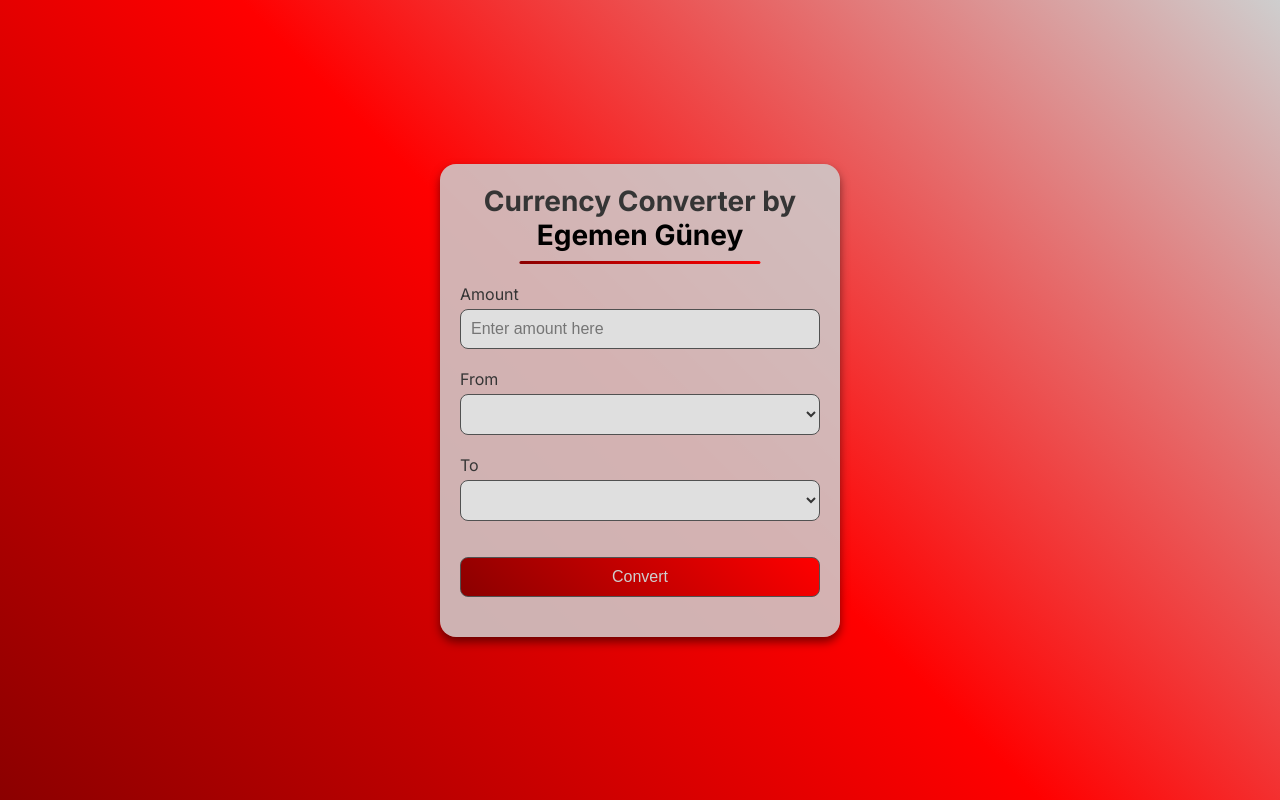
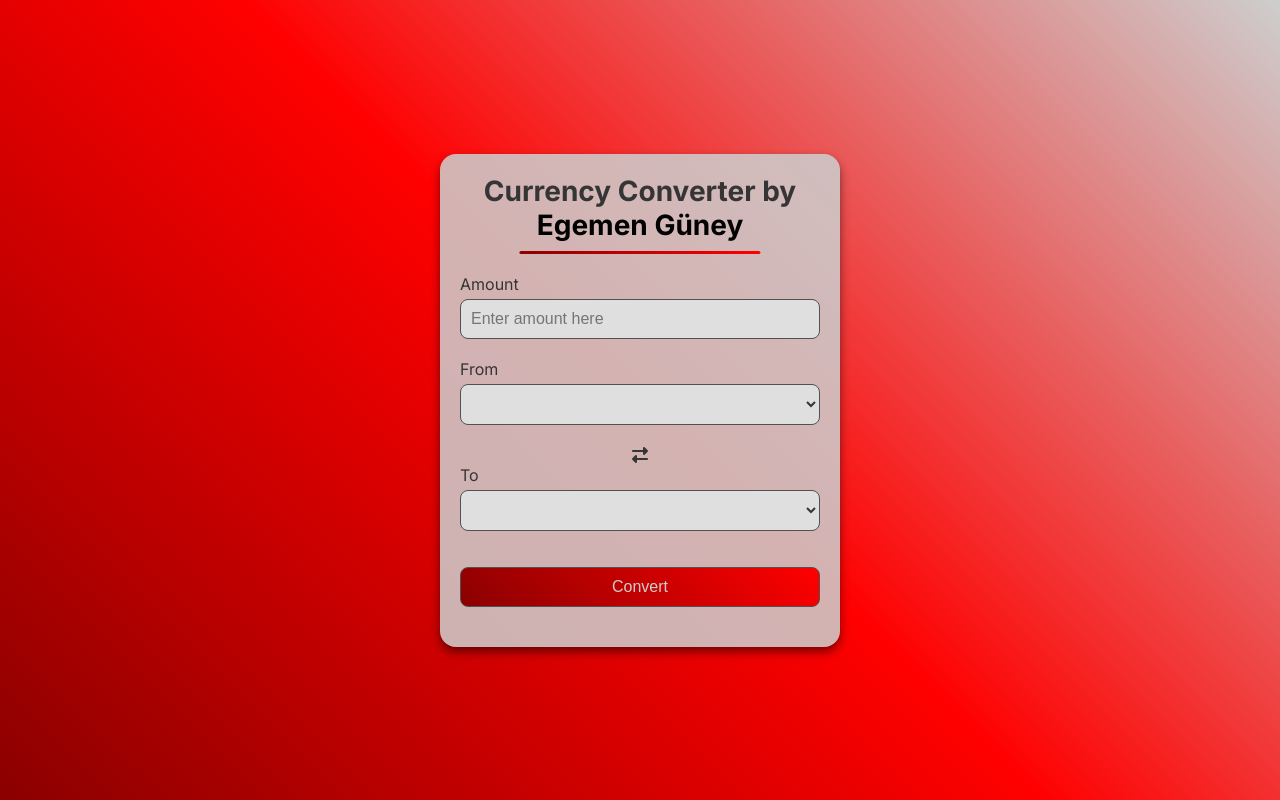
Before and after one commit to egemen-guney/currencyconverter-by-egemenguney, a plain HTML site: page index.html in a window 1280 px wide. Drawn offline with Linux system fonts and the light colour scheme; no server answers.

Commit message:
added and styled a non-functional (for the moment) swap currencies button

```diff
--- a/index.html
+++ b/index.html
@@ -14,6 +14,9 @@
     <link rel="icon" href="images/icons/android-chrome-512x512.png" type="image/png" sizes="512x512">
     <title>Currency Converter by Egemen Güney</title>
     <link rel="stylesheet" href="style.css">
+    <link rel="stylesheet" href="https://cdnjs.cloudflare.com/ajax/libs/font-awesome/6.7.2/css/all.min.css"
+    integrity="sha512-Evv84Mr4kqVGRNSgIGL/F/aIDqQb7xQ2vcrdIwxfjThSH8CSR7PBEakCr51Ck+w+/U6swU2Im1vVX0SVk9ABhg=="
+    crossorigin="anonymous" referrerpolicy="no-referrer" />
 </head>
 <body>
     <div class="container">
@@ -30,7 +33,9 @@
                 <label for="from">From</label>
                 <select id="from"> <!-- api --> </select>
             </div>
-
+            <div class="switch">
+                <i class="fas fa-exchange-alt" id="switch-button" title="Swap currencies"></i>
+            </div>
             <div class="form-group">
                 <label for="to">To</label>
                 <select id="to"> <!-- api --> </select>
--- a/style.css
+++ b/style.css
@@ -88,6 +88,21 @@ input:focus, select:focus {
     color: var(--text-color);
 }
 
+.switch {
+    text-align: center;
+    margin-top: 14px;
+}
+
+#switch-button {
+    cursor: pointer;
+    color: var(--text-color);
+    transition: all 0.4s ease;
+}
+
+#switch-button:hover {
+    transform: rotate(180deg);
+}
+
 button {
     width: 100%;
     margin-top: 16px;
```
